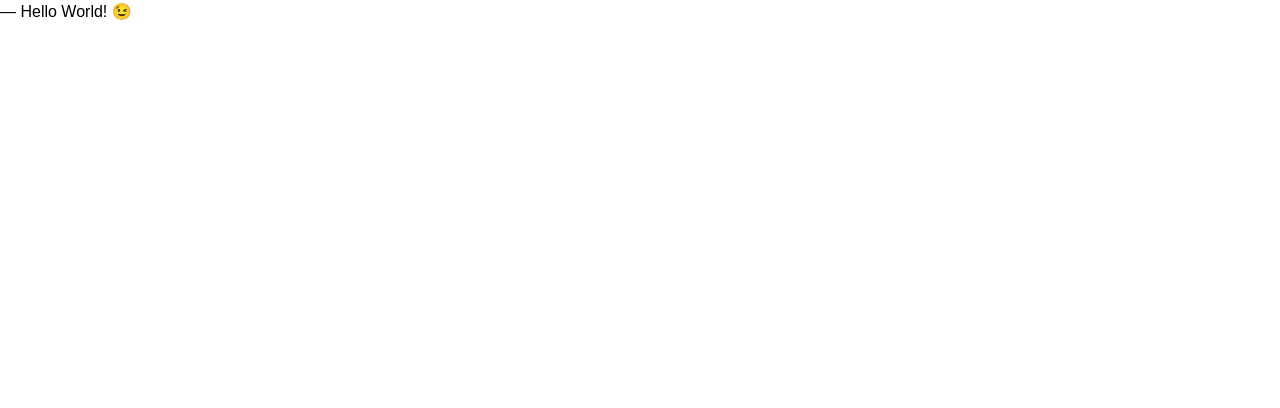
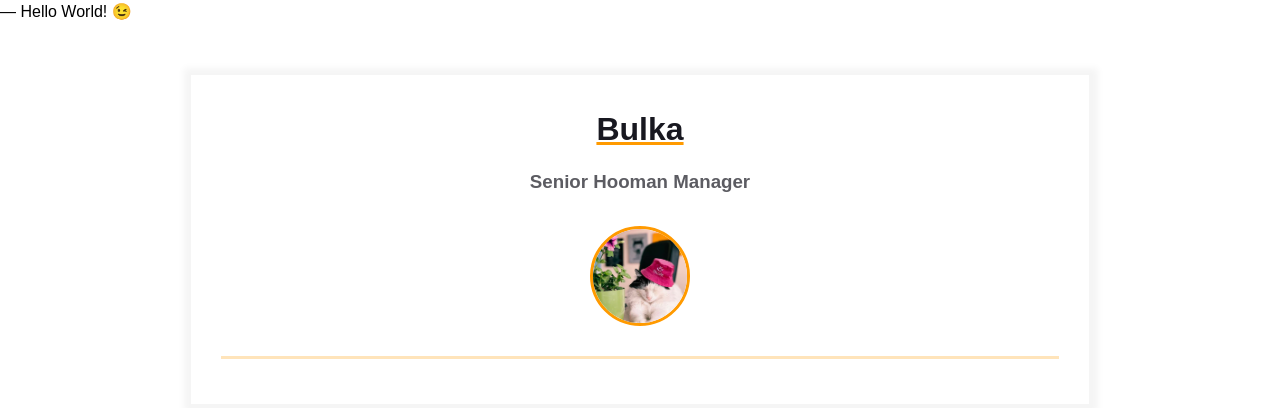
Before and after one commit to t-repository/homepage, a plain HTML site: page index.html in a window 1280 px wide. Drawn offline with Linux system fonts and the light colour scheme.

Commit message:
Add primary content

```diff
--- a/index.html
+++ b/index.html
@@ -8,5 +8,25 @@
   </head>
   <body>
     ― Hello World! &#x1F609;
+    <main>
+      <div class="resume">
+        <div class="container">
+          <div class="resume__block">
+            <h1 class="contact-info__header">Bulka</h1>
+            <h3 class="contact-info__sub-header">Senior Hooman Manager</h3>
+
+            <div class="contact_info_container fh">
+              <div class="contact-info__block"></div>
+
+              <div class="contact-info__block contact-info__block--center">
+                <img class="contact-info__avatar" src="assets/bulka_avatar.png" alt="Avatar">
+              </div>
+
+              <div class="contact-info__block"></div>
+            </div>
+          </div>
+        </div>
+      </div>
+    </main>
   </body>
 </html>
```
Also changed, not shown: assets/bulka_avatar.png (added).
